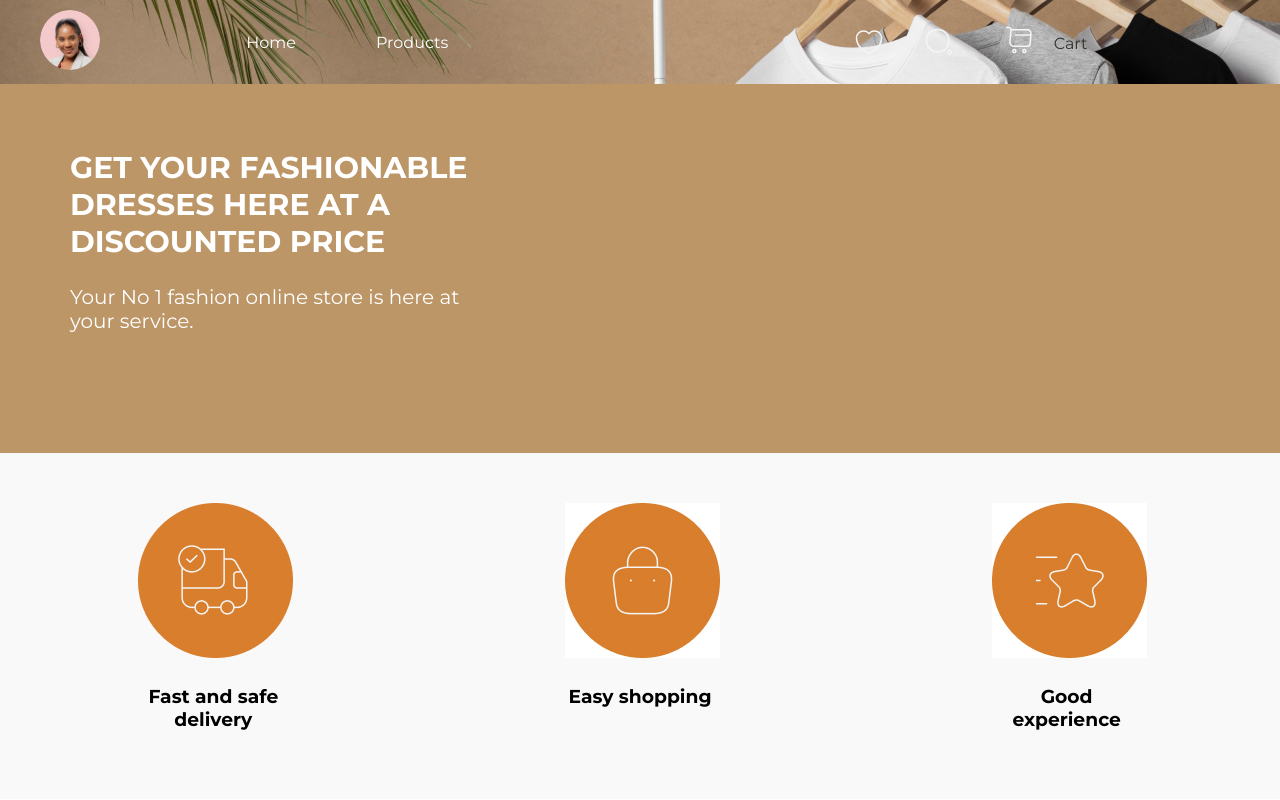
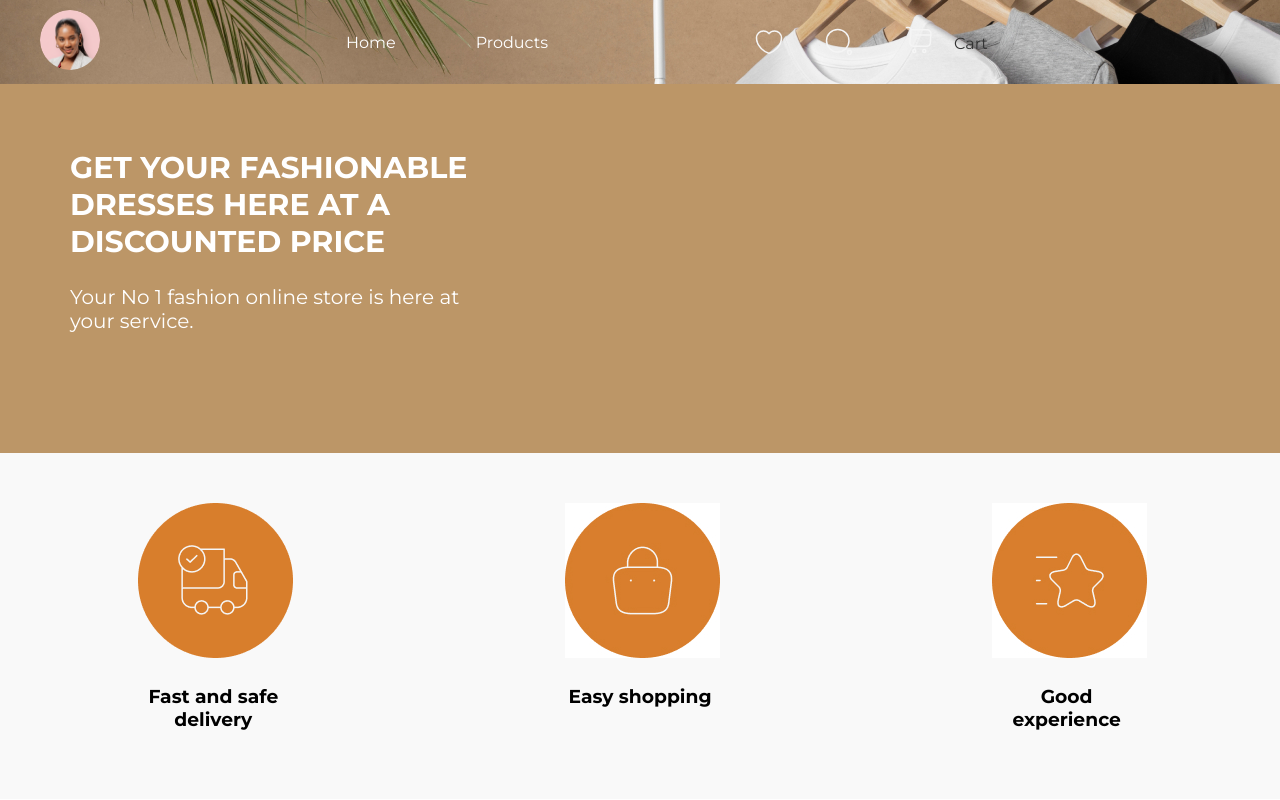
Before and after one commit to Vinnykells15/hng2b, a plain HTML site: page index.html in a window 1280 px wide. Shown: the top 800 px of the page. Drawn offline with Linux system fonts and the light colour scheme.

Commit message:
Update index.css

```diff
--- a/index.css
+++ b/index.css
@@ -241,7 +241,6 @@
 /*CART*/
 
 .cart {
-  margin-left: 299px;
   display: flex;
   align-items: center;
   justify-content: space-between;
```
